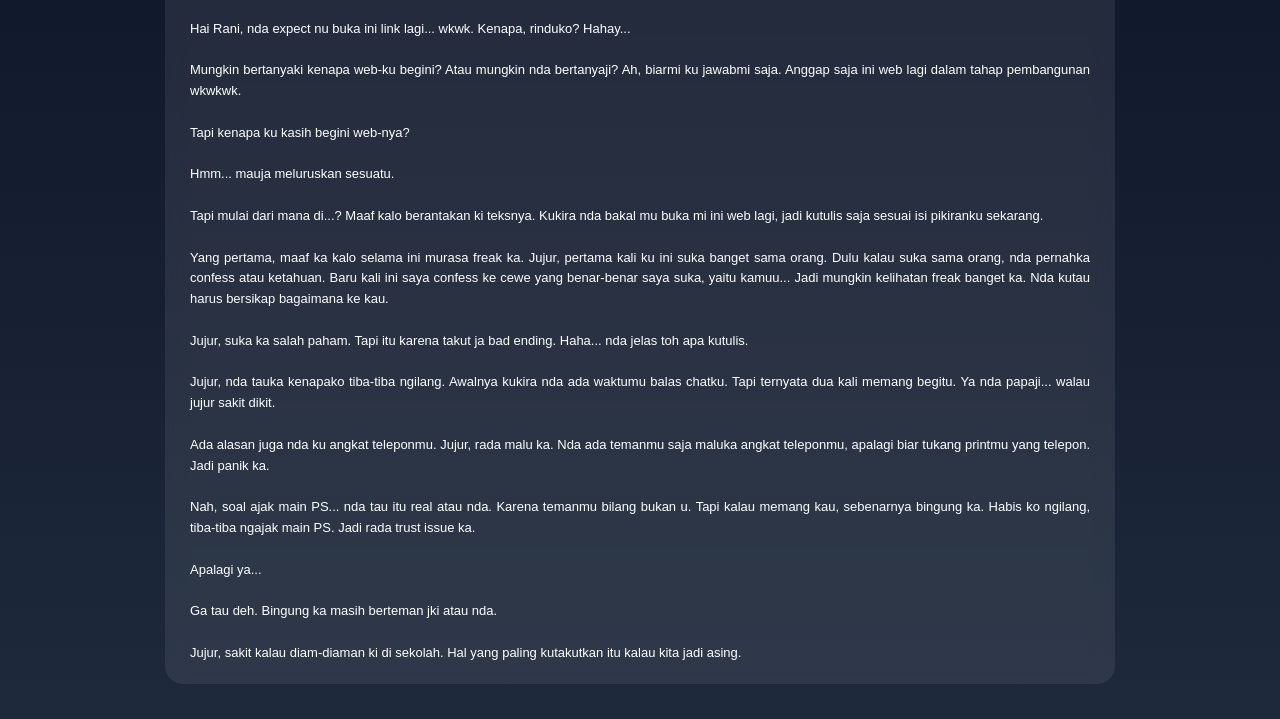
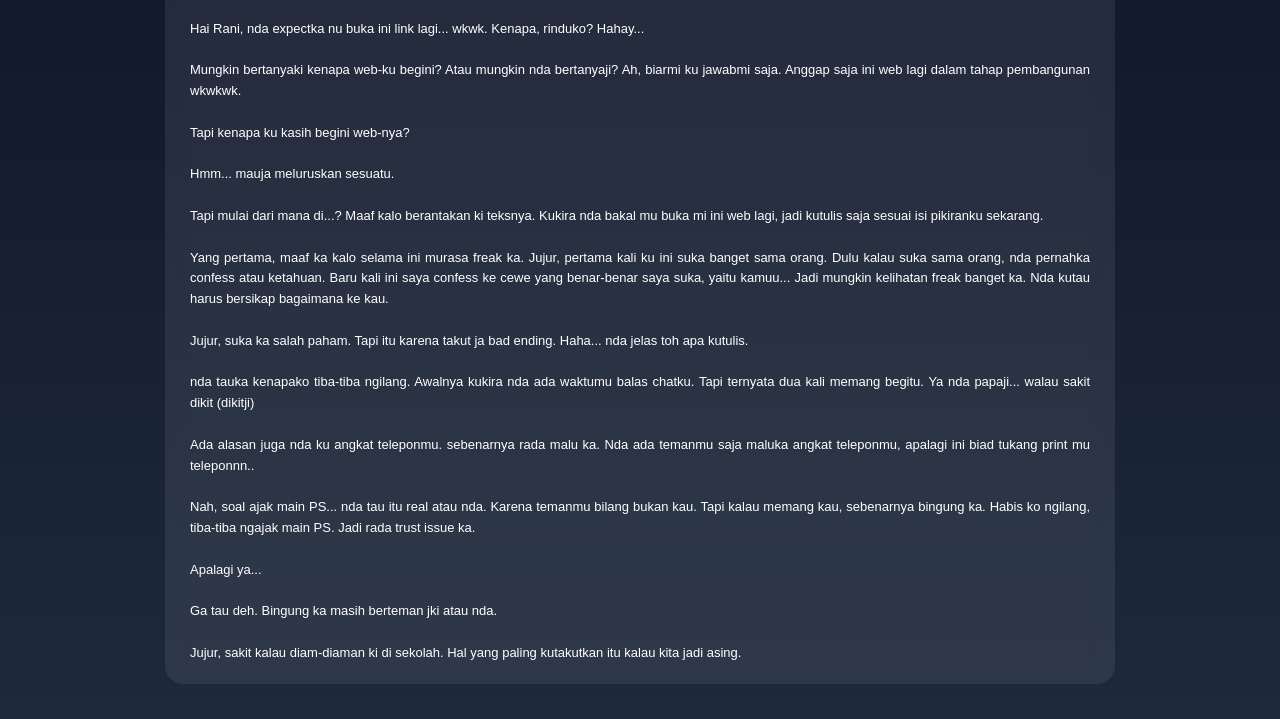
Before and after one commit to rezaalbanis12-byte/berak, a plain HTML site: page index.html in a window 1280 px wide. Shown: the part 121-840 px from the top of the page. Drawn offline with Linux system fonts and the light colour scheme.

Commit message:
Update index.html

```diff
--- a/index.html
+++ b/index.html
@@ -7,7 +7,7 @@ body{margin:0;font-family:Arial,sans-serif;background:linear-gradient(#0f172a,#1
 h1{text-align:center}p{font-size:13px;line-height:1.6;white-space:pre-wrap;text-align:justify}
 </style></head><body><div class="card">
 <h1>Untuk Rani</h1>
-<p>Hai Rani, nda expect nu buka ini link lagi... wkwk. Kenapa, rinduko? Hahay...
+<p>Hai Rani, nda expectka nu buka ini link lagi... wkwk. Kenapa, rinduko? Hahay...
 
 Mungkin bertanyaki kenapa web-ku begini? Atau mungkin nda bertanyaji? Ah, biarmi ku jawabmi saja. Anggap saja ini web lagi dalam tahap pembangunan wkwkwk.
 
@@ -21,11 +21,11 @@ Yang pertama, maaf ka kalo selama ini murasa freak ka. Jujur, pertama kali ku in
 
 Jujur, suka ka salah paham. Tapi itu karena takut ja bad ending. Haha... nda jelas toh apa kutulis.
 
-Jujur, nda tauka kenapako tiba-tiba ngilang. Awalnya kukira nda ada waktumu balas chatku. Tapi ternyata dua kali memang begitu. Ya nda papaji... walau jujur sakit dikit.
+nda tauka kenapako tiba-tiba ngilang. Awalnya kukira nda ada waktumu balas chatku. Tapi ternyata dua kali memang begitu. Ya nda papaji... walau sakit dikit (dikitji)
 
-Ada alasan juga nda ku angkat teleponmu. Jujur, rada malu ka. Nda ada temanmu saja maluka angkat teleponmu, apalagi biar tukang printmu yang telepon. Jadi panik ka.
+Ada alasan juga nda ku angkat teleponmu. sebenarnya rada malu ka. Nda ada temanmu saja maluka angkat teleponmu, apalagi ini biad tukang print mu teleponnn..
 
-Nah, soal ajak main PS... nda tau itu real atau nda. Karena temanmu bilang bukan u. Tapi kalau memang kau, sebenarnya bingung ka. Habis ko ngilang, tiba-tiba ngajak main PS. Jadi rada trust issue ka.
+Nah, soal ajak main PS... nda tau itu real atau nda. Karena temanmu bilang bukan kau. Tapi kalau memang kau, sebenarnya bingung ka. Habis ko ngilang, tiba-tiba ngajak main PS. Jadi rada trust issue ka.
 
 Apalagi ya...
 
@@ -37,7 +37,7 @@ Tapi kalau memang nda bisami temenan atau memang harus begini, ya mau bagaimana
 
 Nda tau mubacaji atau nda ini teksku. Biarpun mubaca, mungkin nda kutau juga kalau memang nubaca mi.
 
-Intinya... makasih atas segalanya. Setidaknya selama ini tidak pernah ko tolak mentah-mentah ka.
+Intinya... makasih atas segalanya. Setidaknya pernah ja nu anggap teman...
 
 Bye, Rani.
 
```
